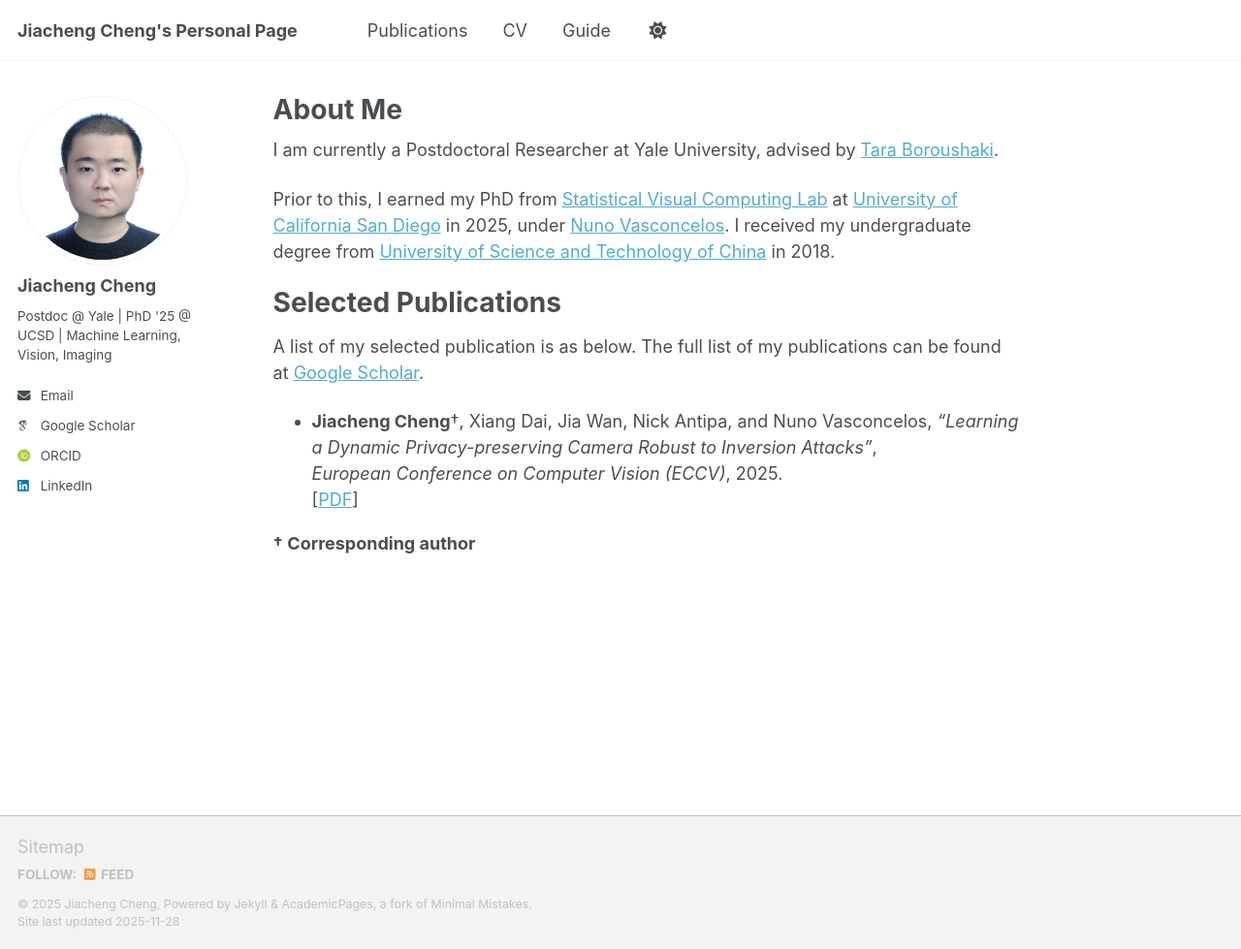
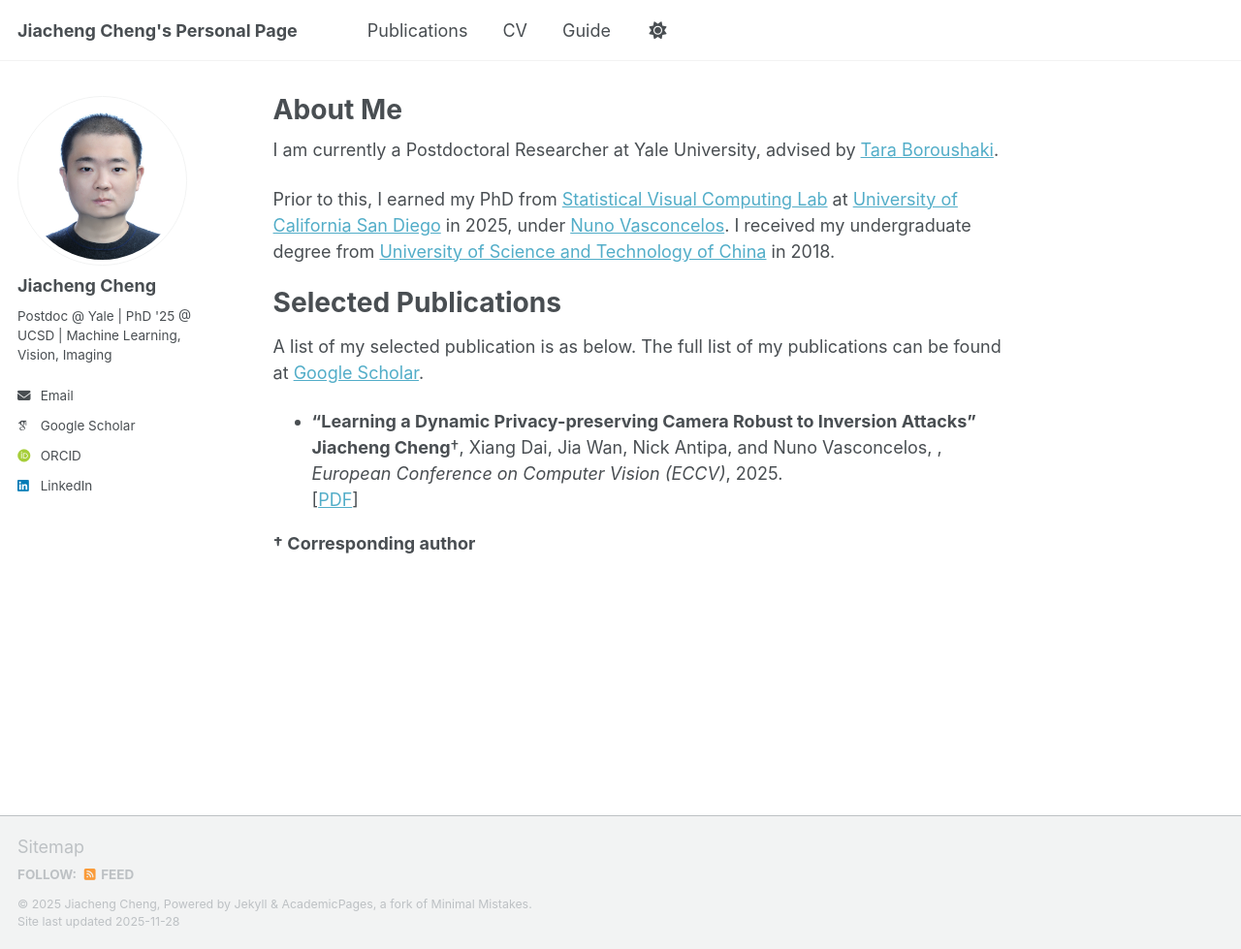
Before and after one commit to JiachengCheng96/JiachengCheng96.github.io, a Jekyll site: the page built from _pages/about.md, in a window 1280 px wide and 979 px high. Shown: the whole window at 97% size. Built offline with Jekyll 4.4.1, drawn with Linux system fonts in a browser that asks for light colours; some web fonts are replaced; a script that is not in the unit is left out.

```diff
--- a/_pages/about.md
+++ b/_pages/about.md
@@ -16,7 +16,8 @@ Prior to this, I earned my PhD from  [Statistical Visual Computing Lab](http://w
 # Selected Publications
 A list of my selected publication is as below. The full list of my publications can be found at [Google Scholar](https://scholar.google.com/citations?user=bWqc6Z8AAAAJ&hl).
 
-- **Jiacheng Cheng**†, Xiang Dai, Jia Wan, Nick Antipa, and Nuno Vasconcelos, *“Learning a Dynamic Privacy-preserving Camera Robust to Inversion Attacks”*,
+- **“Learning a Dynamic Privacy-preserving Camera Robust to Inversion Attacks”** \\
+  **Jiacheng Cheng**†, Xiang Dai, Jia Wan, Nick Antipa, and Nuno Vasconcelos, ,
   *European Conference on Computer Vision (ECCV)*, 2025.
   [[PDF](#)]
 
```
